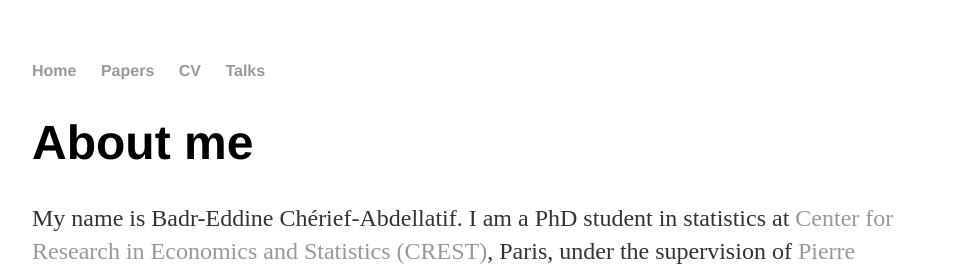
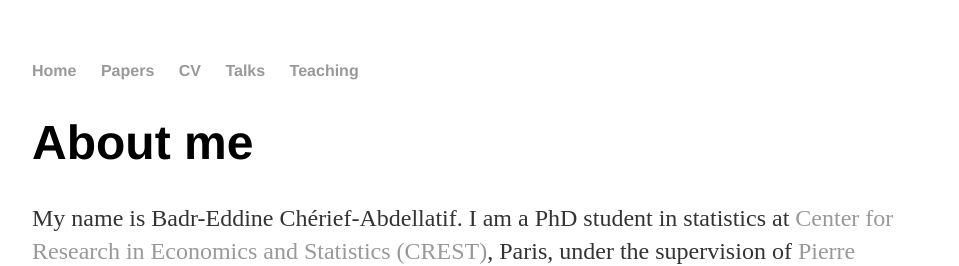
Before and after one commit to redaboutaj/Website, a Jekyll site: the page built from index.html, in a window 1280 px wide. Shown: the top 266 px of the page, without its empty margins (160-1119 px from the left). Built offline with Jekyll 4.4.1, drawn with Linux system fonts in a browser that asks for light colours.

Commit message:
Update default.html

```diff
--- a/_layouts/default.html
+++ b/_layouts/default.html
@@ -15,6 +15,7 @@
 <li><a href="/papers">Papers</a></li>
 <li><a href="/cv">CV</a></li>
 <li><a href="/talks">Talks</a></li>
+<li><a href="/teaching">Teaching</a></li>
 </ul>
     </nav>
 <div class="container">
```
